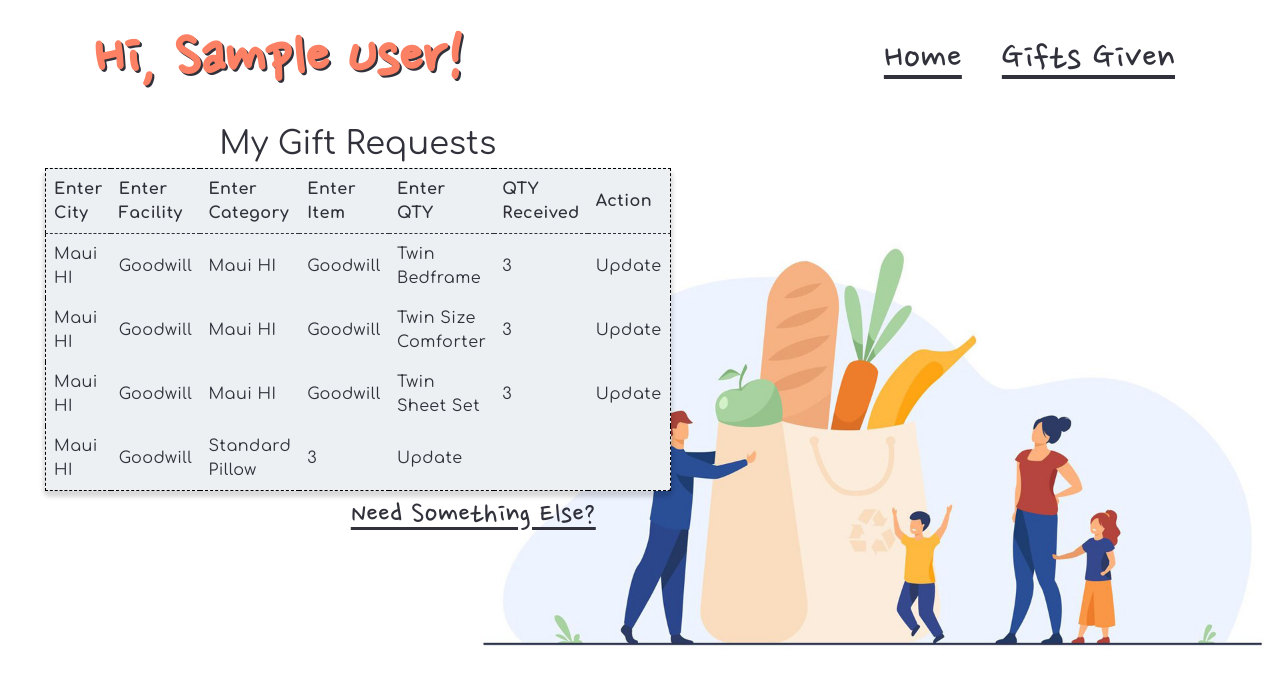
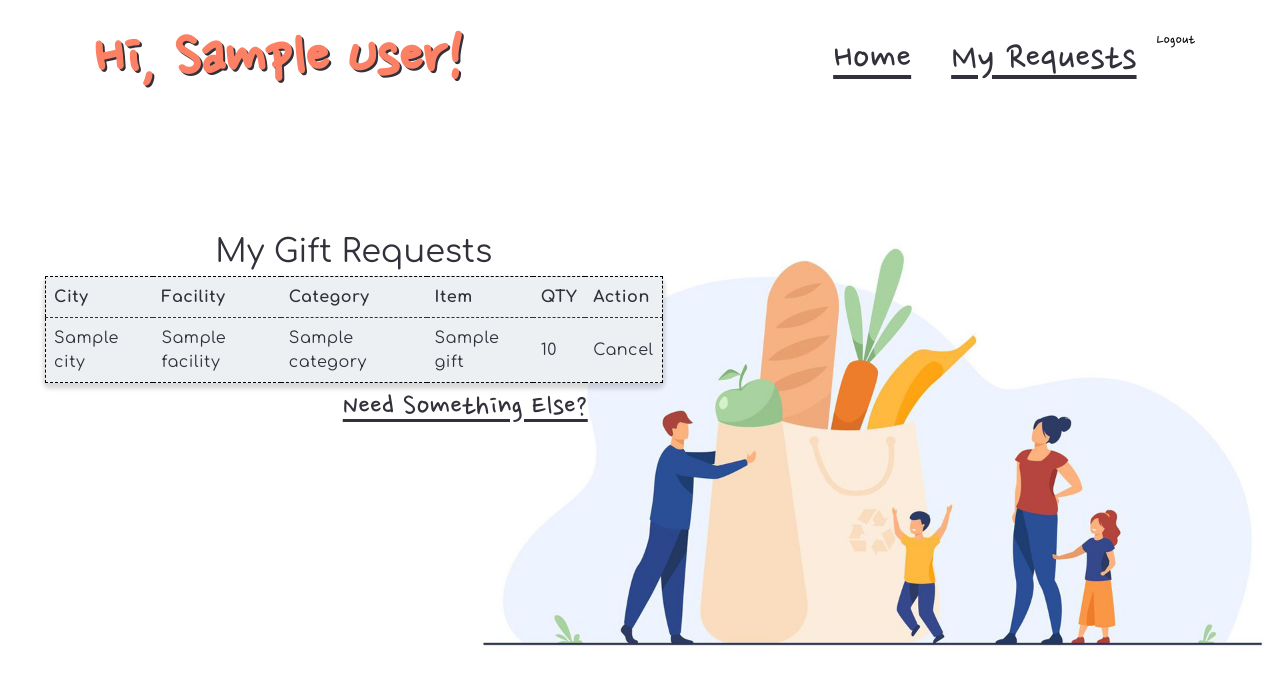
Before and after one commit to dev-iant/giftAnon, a Flask app: template flask_app/templates/my_request.html in a window 1280 px wide. Shown: the top 685 px of the page. Run offline with Flask 3, Linux system fonts and the light colour scheme; the visitor is signed in with stand-in values (Sample User, id 1); tables that the repository leaves empty or names only in its code hold one stand-in row (values such as "Sample post"); the template is opened without the code that fills it: most values are stand-ins (such as "Sample title", 1, 10 or a date in 2020); some web fonts are replaced.

Commit message:
app functionality

```diff
--- a/flask_app/templates/home.html
+++ b/flask_app/templates/home.html
@@ -33,9 +33,9 @@
             <h1 class="greeting">Hi, {{session['first_name']}}!</h1>
 
             <div class="links-right">
-                <a href="#" class="text">Home</a>
+                <a href="/home" class="text">Home</a>
                 {% if session['role'] == 'Admin' %}
-                    <a href="#" class="text">My Requests</a>
+                    <a href="/my_gifts" class="text">My Requests</a>
                 {% endif %}
                 <a href="/gift/given" class="text">Gifts Given</a>
                 <a href="/logout">Logout</a>
--- a/flask_app/templates/my_request.html
+++ b/flask_app/templates/my_request.html
@@ -30,8 +30,11 @@
             <h1 class="greeting">Hi, {{session['first_name']}}!</h1>
 
             <div class="links-right">
-                <a href="#" class="text">Home</a>
-                <a href="#" class="text">Gifts Given</a>
+                <a href="/home" class="text">Home</a>
+                {% if session['role'] == 'Admin' %}
+                    <a href="/my_gifts" class="text">My Requests</a>
+                {% endif %}
+                <a href="/logout">Logout</a>
             </div>
 
         </div>
@@ -49,54 +52,25 @@
                     <table class="table">
                         <thead>
                             <tr>
-                                <td>Enter City</td>
-                                <td>Enter Facility</td>
-                                <td>Enter Category</td>
-                                <td>Enter Item</td>
-                                <td>Enter QTY</td>
-                                <td>QTY Received</td>
+                                <td>City</td>
+                                <td>Facility</td>
+                                <td>Category</td>
+                                <td>Item</td>
+                                <td>QTY</td>
                                 <td>Action</td>
                             </tr>
                         </thead>
-
                         <tbody class="">
+                            {% for gift in user_gifts %}
                             <tr>
-                                <td><a href="#" class="">Maui HI</a></td>
-                                <td><a href="#" class="">Goodwill</a></td>
-                                <td><a href="#" class="">Maui HI</a></td>
-                                <td><a href="#" class="">Goodwill</a></td>
-                                <td><a href="#" class="">Twin Bedframe</a></td>
-                                <td><a href="#" class="">3</a></td>
-                                <td><a href="#" class="">Update</a></td>
+                                <td>{{ gift.city }}</td>
+                                <td>{{ gift.facility }}</td>
+                                <td>{{ gift.category }}</td>
+                                <td>{{ gift.item_name }}</td>
+                                <td>{{ gift.quantity }}</td>
+                                <td><a href="/cancel/{{gift.id}}">Cancel</a></td>
                             </tr>
-
-                            <tr>
-                                <td><a href="#" class="">Maui HI</a></td>
-                                <td><a href="#" class="">Goodwill</a></td>
-                                <td><a href="#" class="">Maui HI</a></td>
-                                <td><a href="#" class="">Goodwill</a></td>
-                                <td><a href="#" class="">Twin Size Comforter</a></td>
-                                <td><a href="#" class="">3</a></td>
-                                <td><a href="#" class="">Update</a></td>
-                            </tr>
-
-                            <tr>
-                                <td><a href="#" class="">Maui HI</a></td>
-                                <td><a href="#" class="">Goodwill</a></td>
-                                <td><a href="#" class="">Maui HI</a></td>
-                                <td><a href="#" class="">Goodwill</a></td>
-                                <td><a href="#" class="">Twin Sheet Set</a></td>
-                                <td><a href="#" class="">3</a></td>
-                                <td><a href="#" class="">Update</a></td>
-                            </tr>
-
-                            <tr>
-                                <td><a href="#" class="">Maui HI</a></td>
-                                <td><a href="#" class="">Goodwill</a></td>
-                                <td><a href="#" class="">Standard Pillow</a></td>
-                                <td><a href="#" class="">3</a></td>
-                                <td><a href="#" class="">Update</a></td>
-                            </tr>
+                            {% endfor %}
                         </tbody>
 
                     </table>
@@ -106,7 +80,7 @@
                 <!-- home-left-bottom -->
                 <div class="home-left-bottom">
                     <div class="links-left-bottom">
-                        <a href="#" class="">Need Something Else?</a>
+                        <a href="/item/custom" class="">Need Something Else?</a>
                     </div>
                 <!-- THIS IS FOR THE API LINK TO THE MAP  -->
                 <!-- I DON'T KNOW HOW TO ADD IT SO I'LL NEED HELP OR I CAN GOOGLE IT -->
```
Also changed, not shown: flask_app/controllers/purchases.py (+6 -3 lines), flask_app/models/user.py (+19 -12 lines), flask_app/templates/by_category.html (+5 -3 lines), flask_app/templates/items.html (+9 -13 lines).
